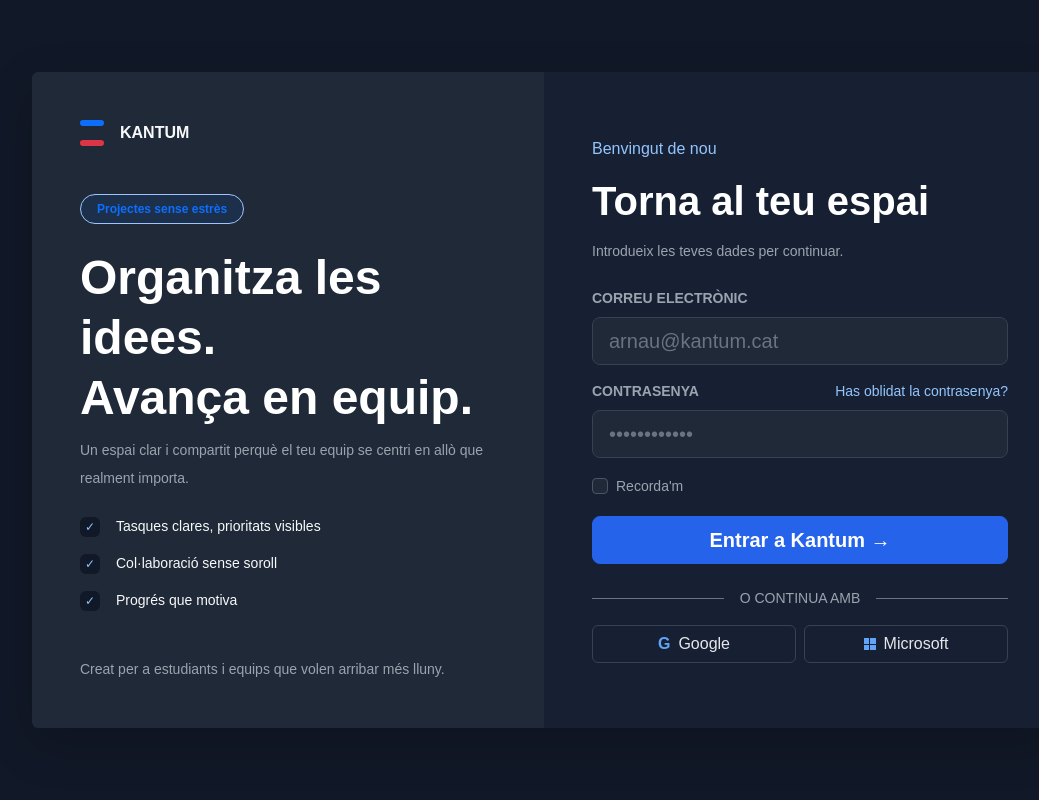
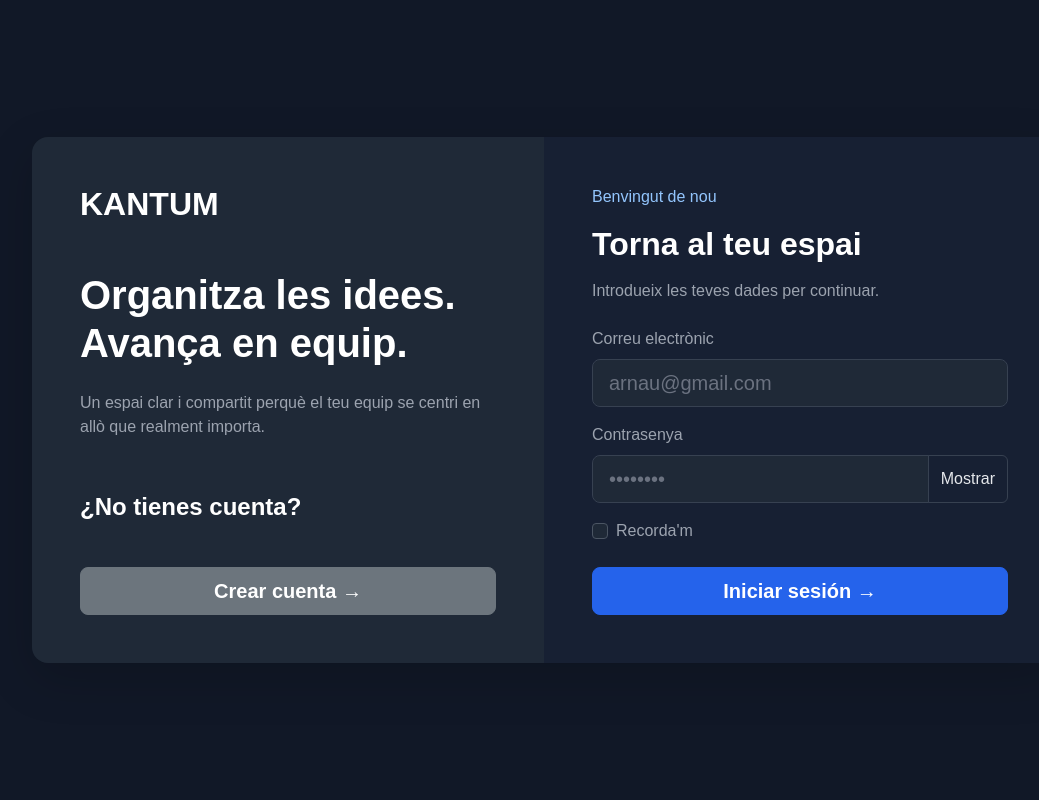
Before and after one commit to RBE-politecnics/Eina_de_gestio_de_projectes_Equipo3, a Laravel app: page /login in a window 1280 px wide. Shown: the whole page, without its empty margins (96-1135 px from the left). Run offline with Laravel 12, Linux system fonts and the light colour scheme; style sheets or scripts are compiled from the project's sources.

Commit message:
refactor: Cambiar login y poner boton de crear cuenta

```diff
--- a/resources/views/auth/login.blade.php
+++ b/resources/views/auth/login.blade.php
@@ -1,111 +1,90 @@
 @extends('layouts.main')
 
 @section('content')
-    <main class="login-page bg-dark d-flex align-items-center justify-content-center px-3 py-4">
-        <section class="login-card row g-0 w-100 rounded shadow-lg">
-            <div class="col-lg-6 bg-secondary text-light d-flex flex-column justify-content-between gap-5 p-4 p-sm-5">
-                <div>
-                    <div class="d-flex align-items-center gap-3 mb-5">
-                        <div class="brand-mark">
-                            <span class="bg-primary"></span>
-                            <span class="bg-secondary"></span>
-                            <span class="bg-danger"></span>
-                        </div>
-                        <span class="fw-semibold text-light">KANTUM</span>
-                    </div>
+<main class="bg-dark min-vh-100 d-flex align-items-center justify-content-center p-4">
 
-                    <p class="badge rounded-pill bg-primary bg-opacity-10 text-primary border border-primary-subtle px-3 py-2 mb-4">Projectes sense estrès</p>
+    <div class="row w-100 rounded-4 overflow-hidden shadow-lg"
+         style="max-width: 1024px; background: var(--kantum-background);">
 
-                    <div class="mb-4">
-                        <h1 class="display-5 fw-semibold lh-sm text-white">
+        <!-- Presentación -->
+        <div class="col-lg-6 bg-secondary text-white p-5 d-flex flex-column justify-content-center">
+
+            <h2 class="fw-bold mb-5">KANTUM</h2>
+
+            <h1 class="fw-bold mb-4">
                 Organitza les idees.<br>
                 Avança en equip.
             </h1>
-                        <p class="intro-copy small text-secondary lh-lg mb-0">
+
+            <p class="text-secondary">
                 Un espai clar i compartit perquè el teu equip se centri en allò que realment importa.
             </p>
+
+            <h4 class="fw-bold mt-auto">¿No tienes cuenta?</h4>
+
+            <button type="submit" class="btn btn-secondary btn-lg w-100 fw-semibold text-white mt-auto">
+                Crear cuenta →
+            </button>
         </div>
 
-                    <ul class="feature-list d-grid gap-3 small mb-0">
-                        <li class="d-flex align-items-center gap-3">
-                            <span class="feature-check d-inline-flex align-items-center justify-content-center rounded bg-dark">✓</span>
-                            Tasques clares, prioritats visibles
-                        </li>
-                        <li class="d-flex align-items-center gap-3">
-                            <span class="feature-check d-inline-flex align-items-center justify-content-center rounded bg-dark">✓</span>
-                            Col·laboració sense soroll
-                        </li>
-                        <li class="d-flex align-items-center gap-3">
-                            <span class="feature-check d-inline-flex align-items-center justify-content-center rounded bg-dark">✓</span>
-                            Progrés que motiva
-                        </li>
-                    </ul>
-                </div>
+        <!-- Login -->
+        <div class="col-lg-6 text-white p-5"
+             style="background: var(--kantum-form-panel);">
 
-                <p class="footer-note small text-secondary mb-0">Creat per a estudiants i equips que volen arribar més lluny.</p>
-            </div>
+            <p class="mb-3" style="color: #93c5fd;">Benvingut de nou</p>
 
-            <div class="login-form-panel col-lg-6 d-flex flex-column justify-content-center gap-4 p-4 p-sm-5">
-                <div>
-                    <p class="eyebrow mb-3">Benvingut de nou</p>
-                    <h2 class="h1 fw-semibold text-white mb-3">Torna al teu espai</h2>
-                    <p class="small text-secondary mb-0">Introdueix les teves dades per continuar.</p>
-                </div>
+            <h2 class="fw-bold mb-3">Torna al teu espai</h2>
+            <p class="text-secondary mb-4">Introdueix les teves dades per continuar.</p>
 
-                <form method="POST" action="{{ route('login.store') }}" class="d-grid gap-3">
+            <form method="POST" action="{{ route('login.store') }}">
                 @csrf
 
-                    <div>
-                        <label for="email" class="form-label small text-uppercase text-secondary fw-semibold">Correu electrònic</label>
-                        <input id="email" name="email" type="email" autocomplete="email" placeholder="arnau@kantum.cat" class="form-control form-control-lg" value="{{ old('email') }}" required>
+                <div class="mb-3">
+                    <label for="email" class="form-label text-secondary">
+                        Correu electrònic
+                    </label>
+                    <input type="email" id="email" name="email"
+                           class="form-control form-control-lg"
+                           placeholder="arnau@gmail.com"
+                           value="{{ old('email') }}" required>
+
                     @error('email')
-                            <div class="text-danger small mt-1">{{ $message }}</div>
+                        <p class="text-danger small mt-1">{{ $message }}</p>
                     @enderror
                 </div>
 
-                    <div>
-                        <div class="d-flex align-items-center justify-content-between gap-3">
-                            <label for="password" class="form-label small text-uppercase text-secondary fw-semibold mb-2">Contrasenya</label>
-                            <a href="#" class="forgot-link small mb-2">Has oblidat la contrasenya?</a>
+                <div class="mb-3">
+                    <label for="password" class="form-label text-secondary">
+                        Contrasenya
+                    </label>
+
+                    <div class="input-group">
+                        <input type="password" id="password" name="password"
+                            class="form-control form-control-lg"
+                            placeholder="••••••••" required>
+
+                        <button type="button" class="btn btn-outline-secondary"
+                                onclick="document.getElementById('password').type =
+                                document.getElementById('password').type === 'password' ? 'text' : 'password'">
+                            Mostrar
+                        </button>
                     </div>
-                        <input id="password" name="password" type="password" autocomplete="current-password" placeholder="••••••••••••" class="form-control form-control-lg" required>
                 </div>
 
-                    <div class="form-check">
-                        <input id="remember" name="remember" type="checkbox" class="form-check-input" @checked(old('remember'))>
-                        <label for="remember" class="form-check-label small text-secondary">Recorda'm</label>
+                <div class="form-check mb-4">
+                    <input type="checkbox" id="remember" name="remember"
+                           class="form-check-input" @checked(old('remember'))>
+                    <label for="remember" class="form-check-label text-secondary">
+                        Recorda'm
+                    </label>
                 </div>
 
                 <button type="submit" class="btn btn-primary btn-lg w-100 fw-semibold text-white">
-                        Entrar a Kantum <span aria-hidden="true">→</span>
+                    Iniciar sesión →
                 </button>
             </form>
 
-                <div class="d-grid gap-3">
-                    <div class="d-flex align-items-center gap-3">
-                        <span class="border-top border-secondary flex-grow-1"></span>
-                        <span class="small text-secondary text-uppercase text-nowrap">O continua amb</span>
-                        <span class="border-top border-secondary flex-grow-1"></span>
-                    </div>
-
-                    <div class="row g-2">
-                        <div class="col-6">
-                            <button type="button" class="btn btn-outline-secondary w-100 d-flex align-items-center justify-content-center gap-2">
-                                <span class="google-mark">G</span>
-                                Google
-                            </button>
-                        </div>
-                        <div class="col-6">
-                            <button type="button" class="btn btn-outline-secondary w-100 d-flex align-items-center justify-content-center gap-2">
-                                <span class="microsoft-mark" aria-hidden="true">
-                                    <span></span><span></span><span></span><span></span>
-                                </span>
-                                Microsoft
-                            </button>
         </div>
     </div>
-                </div>
-            </div>
-        </section>
 </main>
 @endsection
```
Lines whose indentation alone changed are shown as unchanged.
